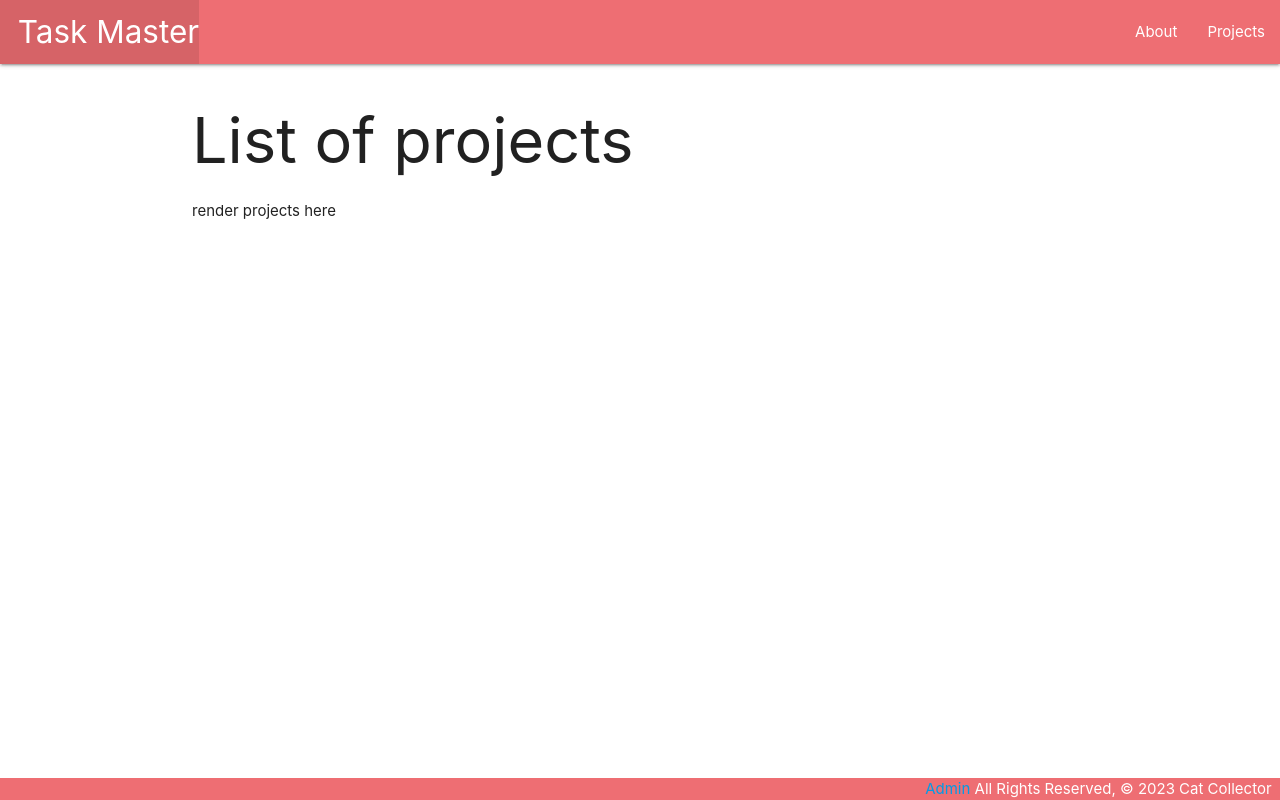
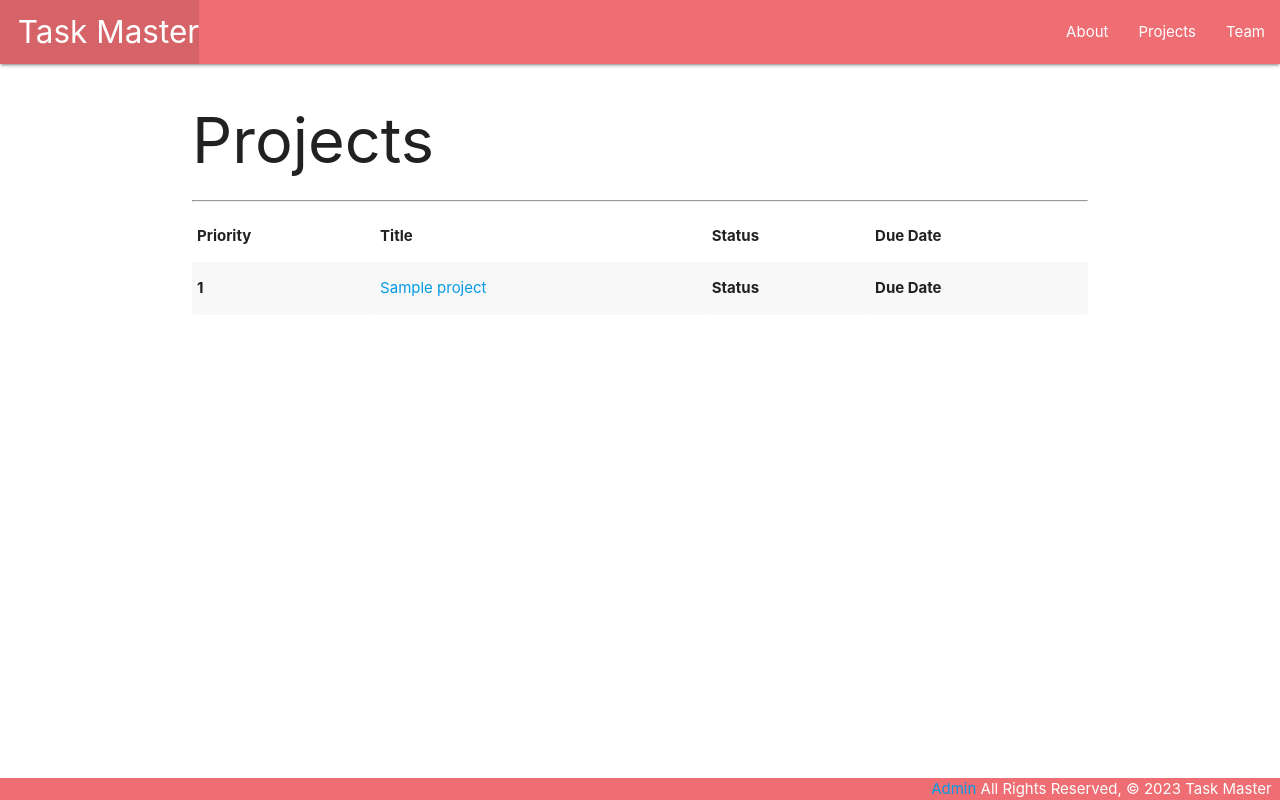
Before and after one commit to lucas-richards/task_master, a Django app: page /projects/ in a window 1280 px wide. Run offline with Django 4.2, Linux system fonts and the light colour scheme; tables that the repository leaves empty hold one stand-in row (values such as "Sample post").

Commit message:
add projects model and views

```diff
--- a/main_app/models.py
+++ b/main_app/models.py
@@ -1,7 +1,25 @@
 from django.db import models
 from django.urls import reverse
+from django.contrib.auth.models import User
+from django.utils.timezone import now
+
+STATUS = (
+    ('P', 'In Process'),
+    ('H', 'On Hold'),
+    ('C', 'Completed')
+)
 
 # Create your models here.
 class Project(models.Model):
     title = models.CharField(max_length=100)
     description = models.CharField(max_length=100)
+    due_date = models.DateField(default=now)
+    owner = models.ForeignKey(User, on_delete=models.CASCADE)
+    # one letter to represent the meal Breakfast Lunch Dinner
+    status = models.CharField(
+      max_length=1,
+      #add choices field option that creates drop down
+      choices=STATUS,
+      default=STATUS[0][0]
+    )
+    # tasks = models.ForeignKey(Task, on_delete=models.CASCADE)
--- a/main_app/templates/about.html
+++ b/main_app/templates/about.html
@@ -3,4 +3,6 @@
 {% block content %}
     <h1>About Page</h1>
     <hr>
+    <p>Task management app where users can create, prioritize, and track tasks. You can implement features like due dates, task categories, and task assignments.</p>
+
 {% endblock %}
--- a/main_app/templates/base.html
+++ b/main_app/templates/base.html
@@ -20,6 +20,7 @@
         <ul class="right">
           <li><a href="{% url 'about' %}">About</a></li>
           <li><a href="{% url 'projects_index' %}">Projects</a></li>
+          <li><a href="#">Team</a></li>
         </ul>
       </div>
     </nav>
@@ -32,7 +33,7 @@
 
     <div class="right">
       <a href="/admin">Admin</a>
-      All Rights Reserved, &copy; 2023 Cat Collector &nbsp;
+      All Rights Reserved, &copy; 2023 Task Master &nbsp;
     </div>
   </footer>
 </body>
--- a/main_app/templates/projects/index.html
+++ b/main_app/templates/projects/index.html
@@ -1,7 +1,31 @@
 {% extends 'base.html' %}
 
 {% block content %}
-    <h1>List of projects</h1>
-    <p>render projects here</p>
+    <h1>Projects</h1>
+    <hr>
+    <table class="striped">
+        <thead>
+            <tr>
+                <th>Priority</th>
+                <th>Title</th>
+                <th>Status</th>
+                <th>Due Date</th>
+            </tr>
+        </thead>
+        <tbody>
+          {% for project in object_list %}
+            <tr>
+                <th>1</th>
+                <td>
+                    <a href="{% url 'detail' project.id %}">
+                        {{project.title}}
+                    </a>
+                </td>
+                <th>Status</th>
+                <th>Due Date</th>
+            </tr>
+          {% endfor %}
+        </tbody>
+    </table>
 
 {% endblock %}
--- a/main_app/urls.py
+++ b/main_app/urls.py
@@ -7,7 +7,8 @@ urlpatterns = [
     path('', views.home, name='home'),
     path('about/', views.about, name='about'),
     # PROJECTS
-    path('projects/', views.ProjectList.as_view(), name='projects_index')
+    path('projects/', views.ProjectList.as_view(), name='projects_index'),
+    path('projects/<int:pk>/', views.ProjectDetail.as_view(), name='detail'),
     # TASKS
 
 ]
--- a/main_app/views.py
+++ b/main_app/views.py
@@ -14,3 +14,11 @@ def about(request):
 class ProjectList(ListView):
   model = Project
   template_name = 'projects/index.html'
+
+class ProjectDetail(DetailView):
+  model = Project
+  template_name = 'projects/detail.html'
+
+# TASK VIEWS
+# COMMENT VIEWS
+# PROFILE VIEWS
```
Also changed, not shown: main_app/templates/projects/detail.html (added, +36 -0 lines).
